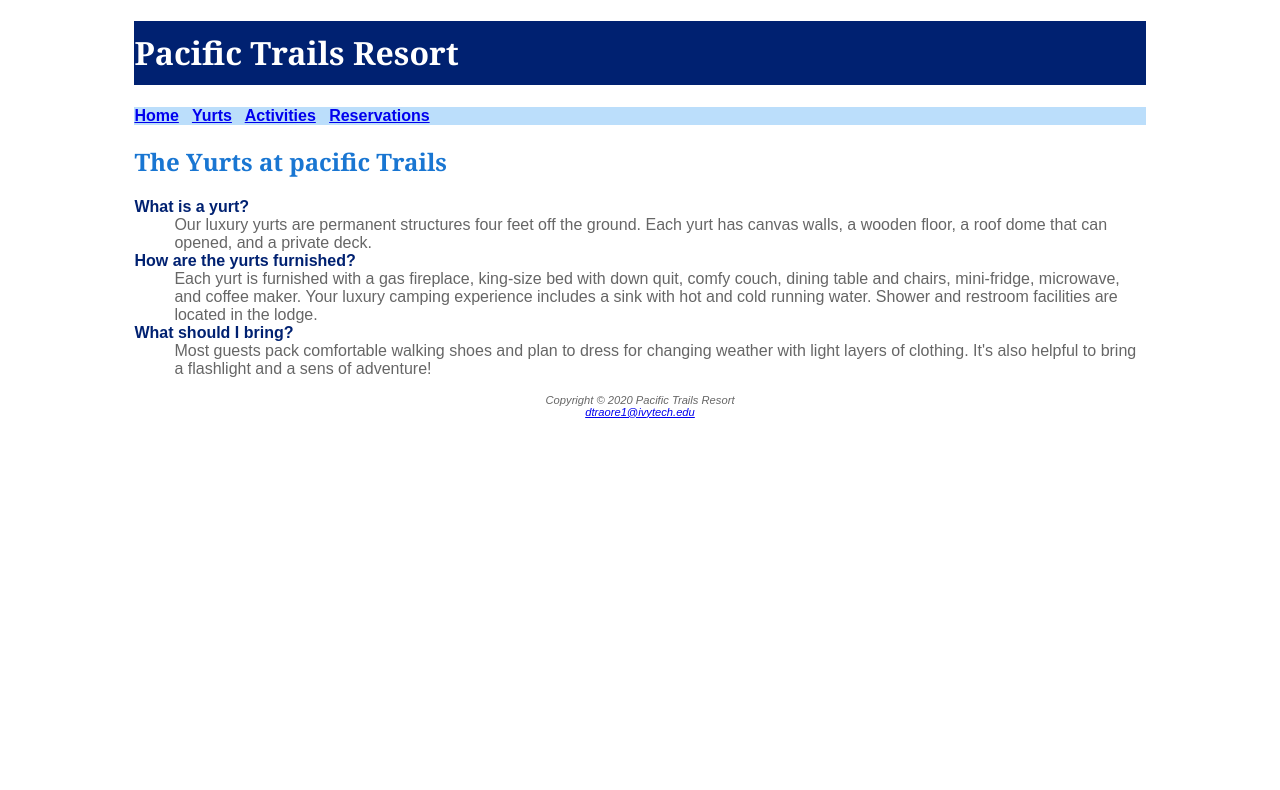
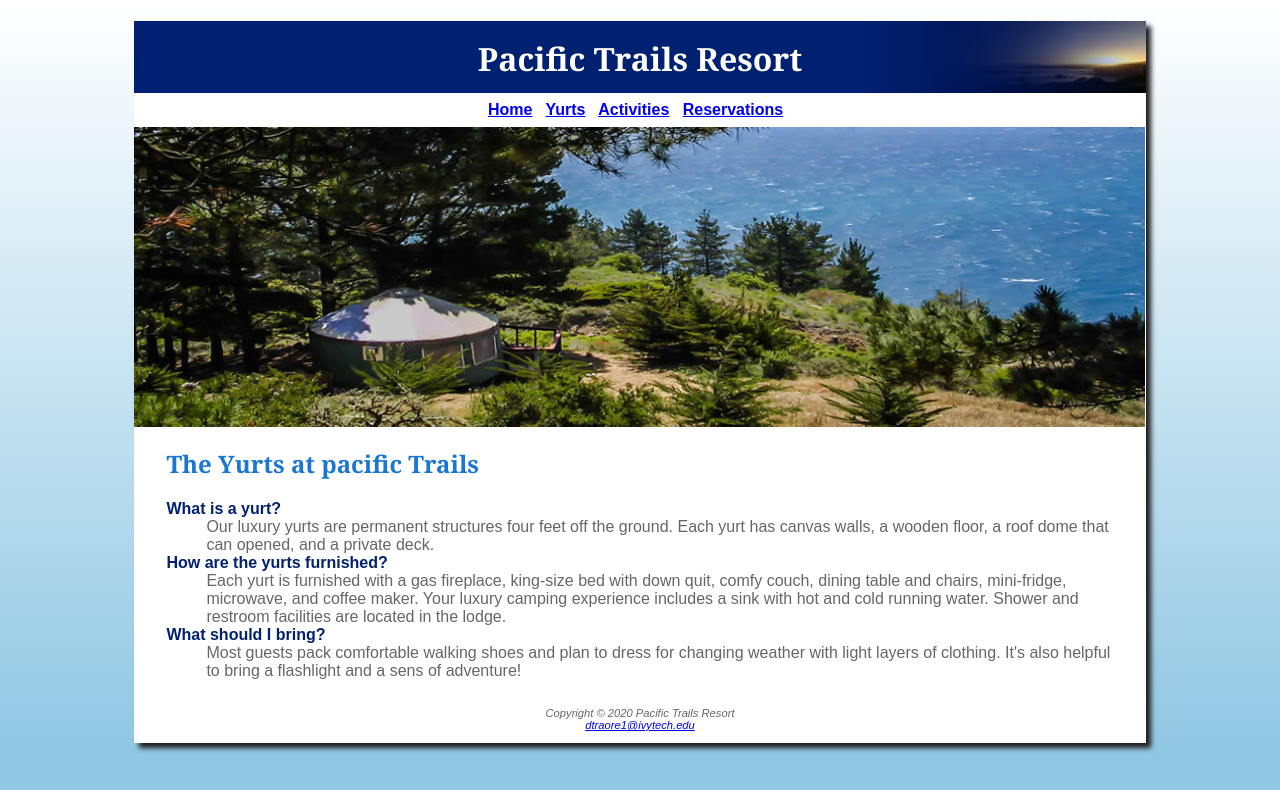
Before and after one commit to dtraore320/sdev153f25, a plain HTML site: page ch4/yurts.html in a window 1280 px wide. Drawn offline with Linux system fonts and the light colour scheme.

Commit message:
Chapter 4 completion

```diff
--- a/ch4/pacific.css
+++ b/ch4/pacific.css
@@ -1,25 +1,86 @@
-body { background-color: #FFFFFF;
-       color: #666666;
-       font-family: Arial, Verdana, sans-serif; }
+body {
+      background-color: #90C7E3;
+      color: #666666;
+      font-family: Arial, Verdana, sans-serif;
+      background-repeat: no-repeat;
+      background-image: linear-gradient(to bottom, #FFFFFF, #90C7E3);
+}
 
-header { background-color: #002171;
-       color: #FFFFFF;
-       font-family: Georgia, sans-serif; }
+main {
+      padding-left: 2em;
+      padding-right: 2em;
+      display: block;
+}
 
- h1 { line-height: 200%; }
-h2 {color: #1976D2;
-	 font-family: Georgia, serif;}
-nav { font-weight: bold;
-      background-color: #BBDEFB; }
-dt { color: #002171;;
-	font-weight: bold; }
-.resort { color: #1976D2;
-          font-size: 1.2em; }
-footer { text-align: center;
-         font-size: .70em;
-         font-style: italic; }
-#wrapper{
+header {
+      background-color: #002171;
+      color: #FFFFFF;
+      font-family: Georgia, sans-serif;
+      background-image: url(sunset.jpg);
+      background-position: right;
+      background-repeat: no-repeat;
+      height: 72px;
+}
+
+ h1 {
+      text-align: center;
+      padding-top: .5em;
+}
+
+h2 {
+      color: #1976D2;
+	font-family: Georgia, serif;
+}
+
+nav {
+      font-weight: bold;
+      text-align: center;
+      padding: .5em .5em .5em;
+}
+nav {
+      text-decoration: none;
+
+}
+dt {
+      color: #002171;
+	font-weight: bold;
+}
+
+.resort {
+      color: #1976D2;
+      font-size: 1.2em;
+}
+
+footer {
+      text-align: center;
+      font-size: .70em;
+      font-style: italic;
+      padding: 1em;
+
+}
+
+#wrapper {
+    background-color: #FFFFFF;
+    min-width: 960px;
+    max-width: 2048px;
     width: 80%;
     margin-right: auto;
     margin-left: auto;
+    box-shadow: 5px 5px 5px #1E1E1E;
 }
+#homehero {
+      background: url(coast.jpg) no-repeat;
+      background-size: 100% 100%;
+      height: 300px;
+}
+#yurthero {
+      background: url(yurt.jpg) no-repeat;
+      background-size: 100% 100%;
+      height: 300px;
+
+}
+#trailhero {
+      background: url(trail.jpg) no-repeat;
+      background-size: 100% 100%;
+      height: 300px;
+}
```
Also changed, not shown: ch4/activities.html (added, +43 -0 lines), ch4/reservations.html (added, +34 -0 lines), 2 other files.
